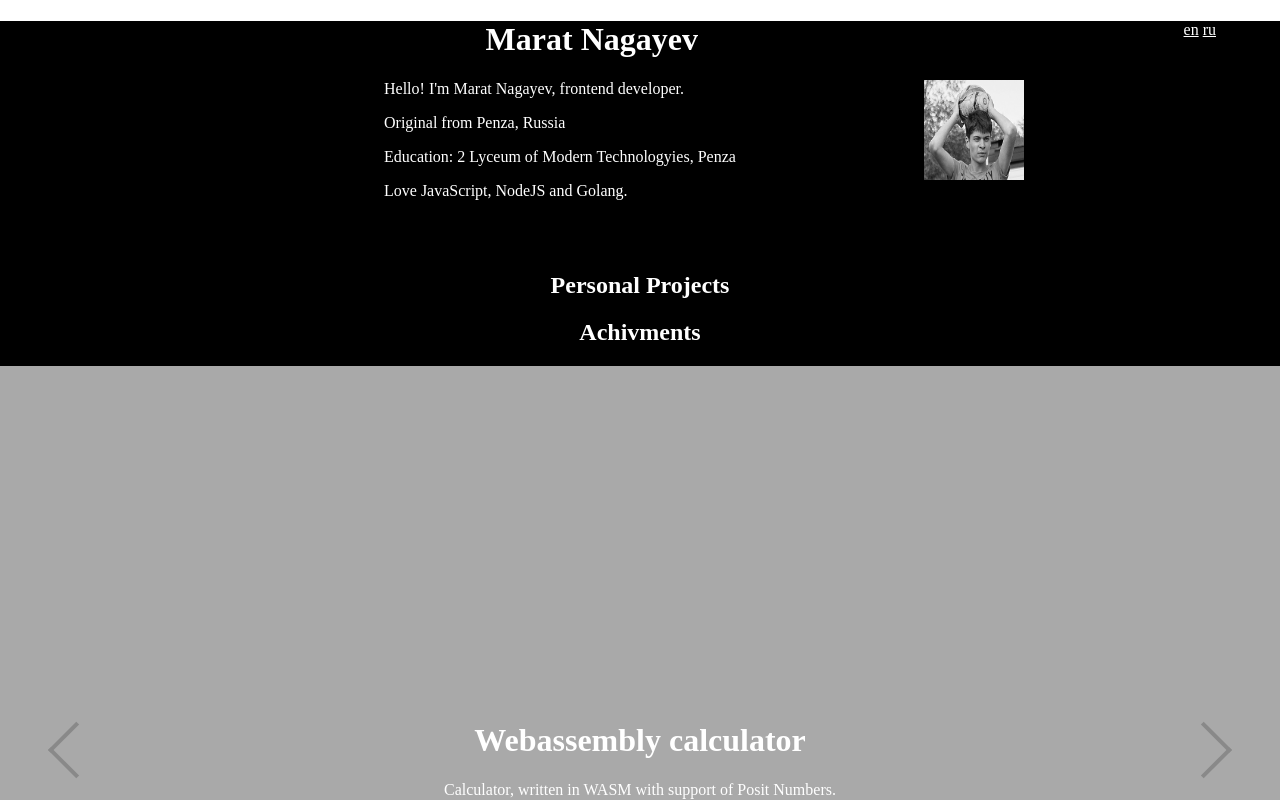
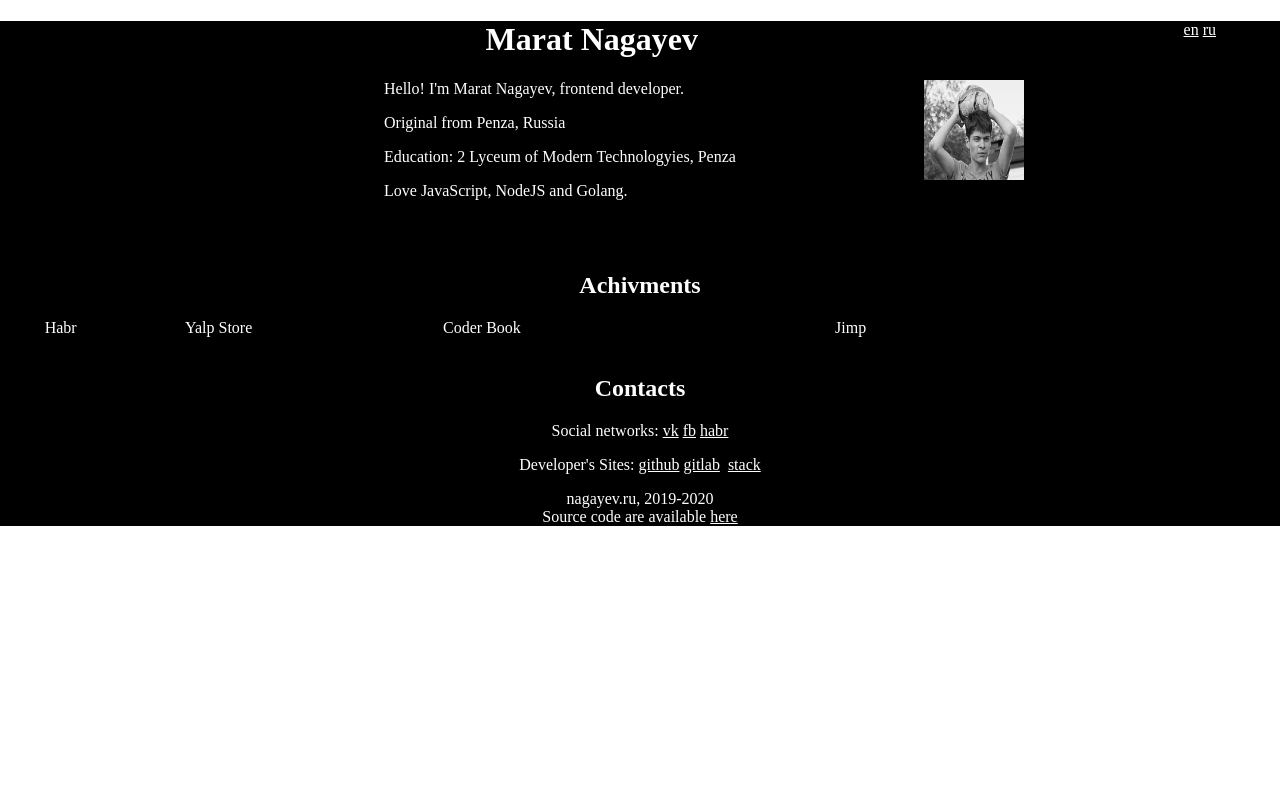
Before and after one commit to nagayev/website, a React (Create React App) app: page / in a window 1280 px wide. Both pictures are taken after a click on the element "Personal Projects". Shown: the top 800 px of the page. Built offline with nearby package versions, Linux system fonts and the light colour scheme.

Commit message:
Add flip support to achievements

```diff
--- a/package.json
+++ b/package.json
@@ -1,13 +1,15 @@
 {
-  "name": "my-app",
+  "name": "website",
   "version": "0.1.0",
   "homepage": ".",
   "private": true,
   "dependencies": {
-    "metro4-react": "^0.1.4",
     "react": "^16.11.0",
     "react-awesome-slider": "^2.1.1",
+    "react-card-flip": "^1.0.10",
     "react-dom": "^16.11.0",
+    "react-flexbox-grid": "^2.1.2",
+    "react-grid-layout": "^0.18.3",
     "react-scripts": "3.2.0"
   },
   "scripts": {
--- a/src/Projects.js
+++ b/src/Projects.js
@@ -1,6 +1,7 @@
 import React from 'react';
 import Slider from './Slider';
 import Tiles from './Tiles';
+import ReactCardFlip from 'react-card-flip';
 
 function Projects(){
   /*
@@ -10,15 +11,25 @@ function Projects(){
     setColor(colors[e.currentIndex]);
   } */
   const [tag,setTag] = React.useState(<Slider />); //0 is personal, 1 is ach
+  const [isFlipped,setFlip] = React.useState(false);
   //const styles = {backgroundColor:color};
   //const tag = (!active)?Slider:Tiles;
-  const activateProjects = () => setTag(<Slider />);
-  const activateAchivments = () => setTag(<Tiles />);
+  const t = () => setFlip(!isFlipped);
+  const deactivateProjects = () => {
+    setTag(<Tiles />)
+    t();
+  }
+  const deactivateAchivments = () => {
+    setTag(<Slider />)
+    t();
+  }
   return (
     <>
     <br />
-    <h2 style={{color:'white'}} onClick={activateProjects}>Personal Projects</h2>
-    <h2 onClick={activateAchivments}>Achivments</h2>
+    <ReactCardFlip isFlipped={isFlipped} flipDirection="horizontal">
+      <h2 style={{color:'white'}} onClick={deactivateProjects}>Personal Projects</h2>
+      <h2 onClick={deactivateAchivments}>Achivments</h2>
+    </ReactCardFlip>
     {tag}
     </>
   );
--- a/src/Tiles.js
+++ b/src/Tiles.js
@@ -1,28 +1,32 @@
 import React from 'react';
+import { Grid, Row, Col } from 'react-flexbox-grid';
+import ReactCardFlip from 'react-card-flip';
 function Tile(props){
-    const styles = {
-        width:'100%',
-        height:'100%',
-        borderColor:'white',
-        borderStyle:'solid'
-    }
-    const [active,setActive] = React.useState(props.active);
-    const toggle = () => (active==props.active)?setActive(props.backside):setActive(props.active);
+    const [isFlipped,setFlip] = React.useState(false);
+    const t = () => setFlip(!isFlipped);
     return (
-        <div style={styles} onClick={toggle}>
-            {active}
+        <div key={props.key}>
+            <ReactCardFlip isFlipped={isFlipped} flipDirection="vertical">
+                <span onClick={t}>{props.active}</span>
+                <span onClick={t}>{props.backside}</span>
+            </ReactCardFlip>
         </div>
     );
 }
 function Tiles(){
-    const styles = {
-        width:'100%',
-        height:'100%'
-    }
+    const offsets = [11,10,9,8];
+    const xss = [1,2,3,4];
+    const actives = ["Habr","Yalp Store","Coder Book","Jimp"];
+    const backsides = ["50k watches","25 issues","Author of course","Fix bug in doc"];
+    const tiles = actives.map((value,i)=>
+    <Col xsOffset={0} xs={xss[i]}><Tile active={value} backside={backsides[i]} key={i} /></Col>
+    );
     return (
-        <div style={styles}>
-             <Tile active="Habr" backside="13k watches" />
-        </div>
+        <Grid fluid>
+          <Row>
+            {tiles}
+          </Row>
+        </Grid>
     );
 }
 export default Tiles;
--- a/src/dark.js
+++ b/src/dark.js
@@ -3,10 +3,10 @@ const me = {
     width:'100px',
     height:'100px',
     float:'right',
-    '-moz-filter':'grayscale(100%)',
-    '-webkit-filter':'grayscale(100%)',
-    '-o-filter':'grayscale(100%)',
-    '-ms-filter':'grayscale(100%)',
+    'MozFilter':'grayscale(100%)',
+    'WebkitFilter':'grayscale(100%)',
+    'OFilter':'grayscale(100%)',
+    'msFilter':'grayscale(100%)',
     filter:'grayscale(100%)'
 }
 const about = {
```
Also changed, not shown: 1 other file (tests, documents, lock files or other folders).
